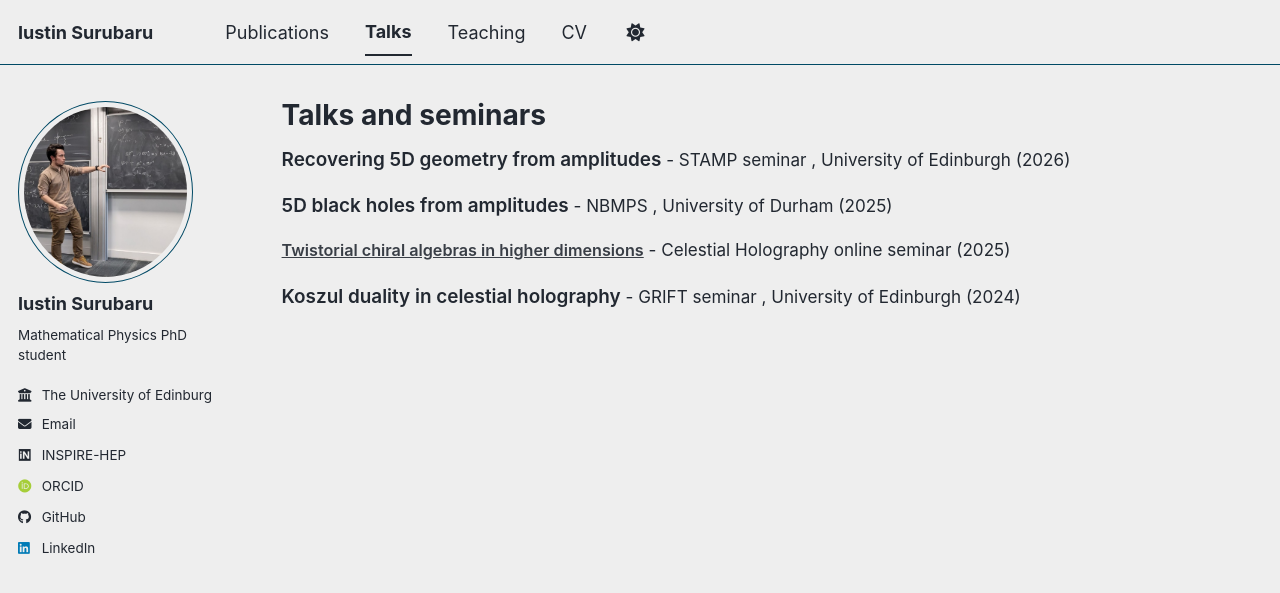
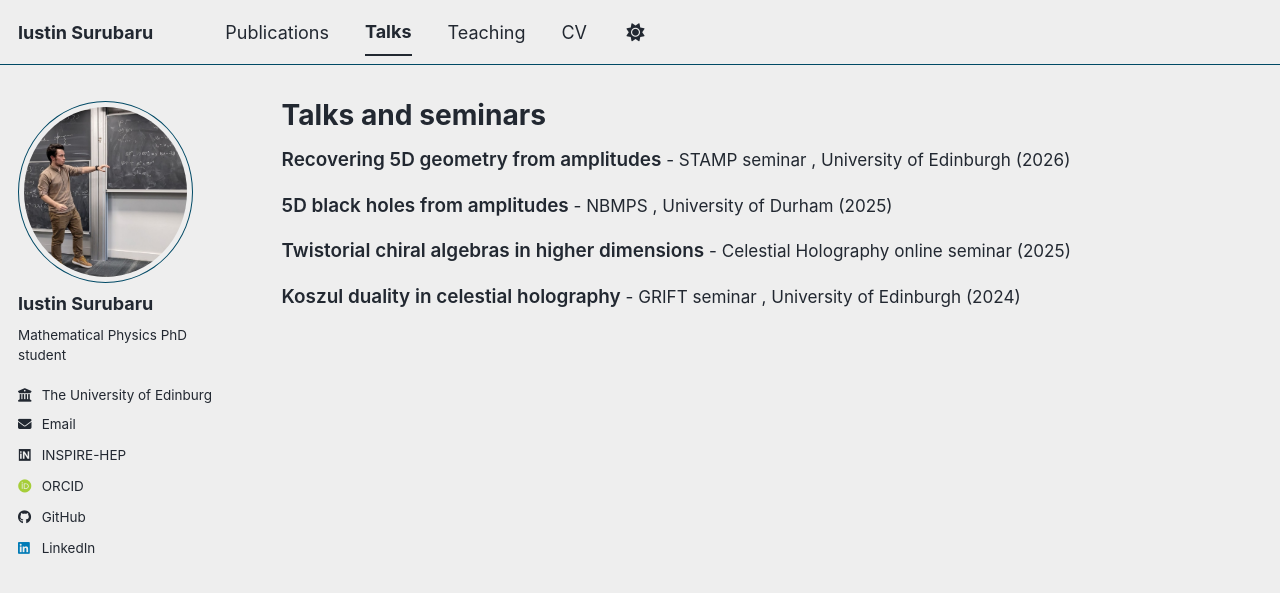
Before and after one commit to IustinS2/IustinS2.github.io, a Jekyll site: the page built from _pages/talks.html, in a window 1280 px wide. Shown: the top 593 px of the page. Built offline with Jekyll 4.4.1, drawn with Linux system fonts in a browser that asks for light colours; some web fonts are replaced; a script bundle is joined from its source files by our own code; library files that are not in the unit come from our copies.

Commit message:
Update archive-single-talk.html

```diff
--- a/_includes/archive-single-talk.html
+++ b/_includes/archive-single-talk.html
@@ -2,13 +2,7 @@
   <article class="archive__item">
 
     <p class="talk-entry">
-      {% if post.talkurl%}
-        <a href="{{ post.talkurl }}" class="talk-title-link">
-           {{ post.title }}
-        </a>
-      {% else %}
-        <span class="talk-title">{{ post.title }}</span>
-      {% endif %}
+      <span class="talk-title">{{ post.title }}</span>
 
       {% if post.venue %} - {{ post.venue }}{% endif %}
       {% if post.location %}, {{ post.location }}{% endif %}
```
